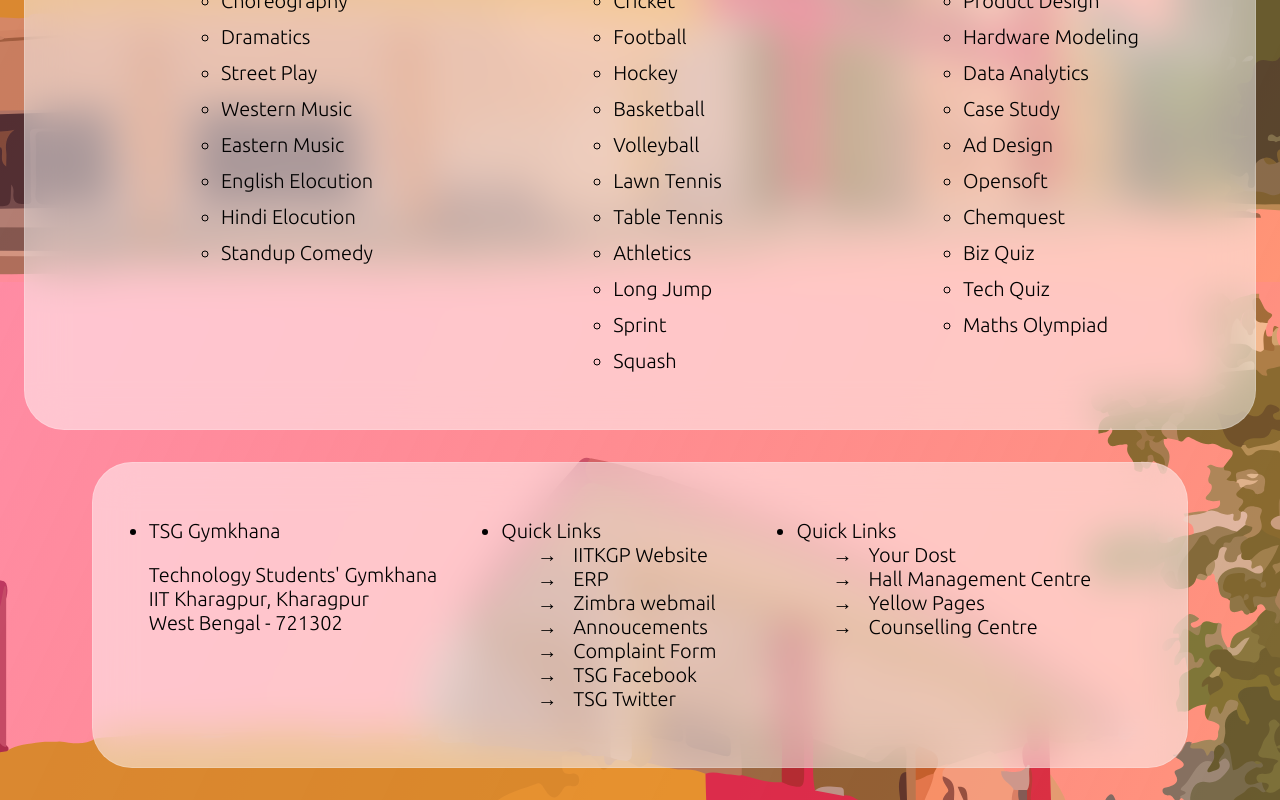
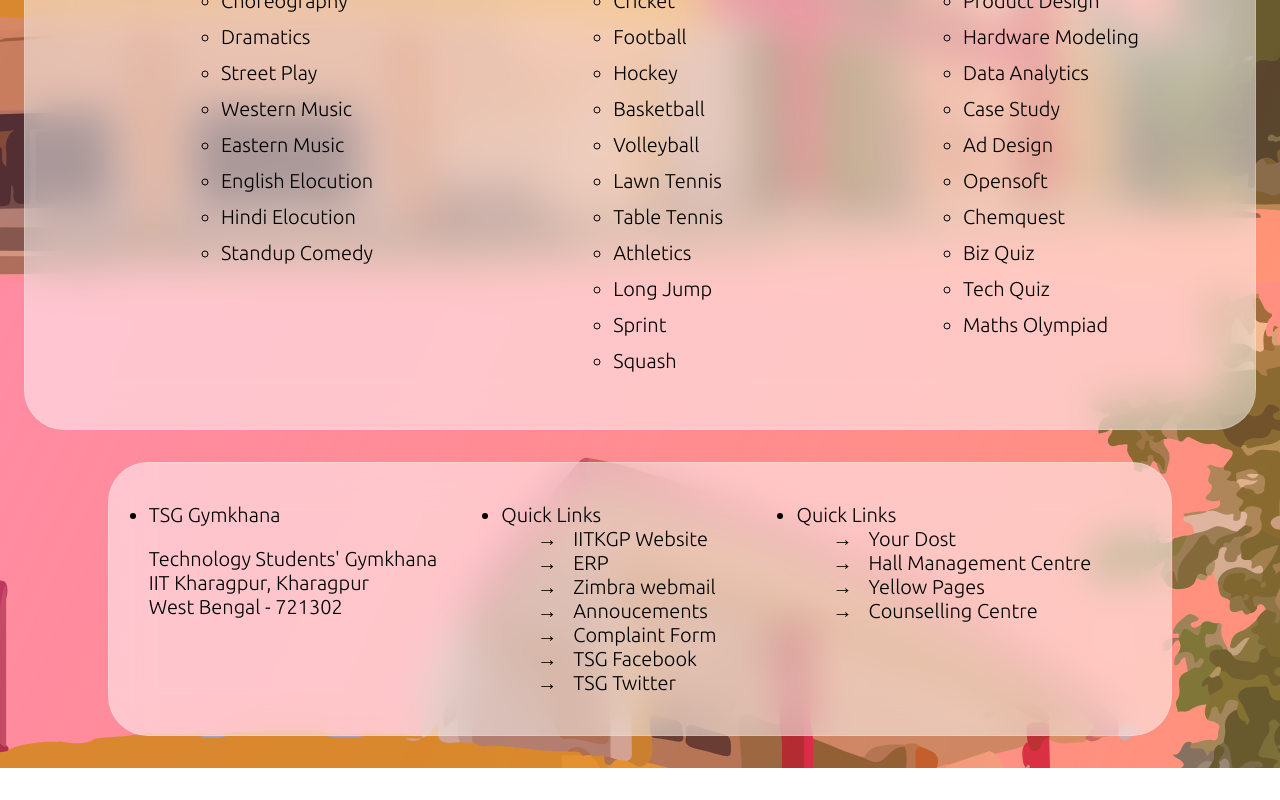
Before and after one commit to tsg-iitkgp/tsg-site, a Next.js app: page /about in a window 1280 px wide. Shown: the part 518-1318 px from the top of the page. After the commit the page ends 1286 px from the top, so only its background shows below. Built offline with nearby package versions, Linux system fonts and the light colour scheme.

Commit message:
width issue fixed with footer;

```diff
--- a/styles/_footer.scss
+++ b/styles/_footer.scss
@@ -1,11 +1,10 @@
 .footer {
   display: flex;
-  margin: 2rem;
+  margin: 2rem 0;
   min-width: 80vw;
   flex-direction: row;
   justify-content: center;
 
-  padding: 1rem;
   background: rgba(255, 255, 255, 0.5);
   backdrop-filter: blur(20px);
   -webkit-backdrop-filter: blur(20px);
@@ -16,7 +15,7 @@
     display: flex;
     justify-content: space-between;
 
-    .footer-block{
+    .footer-block {
       margin-right: 4rem;
     }
     li > ul > li {
```
